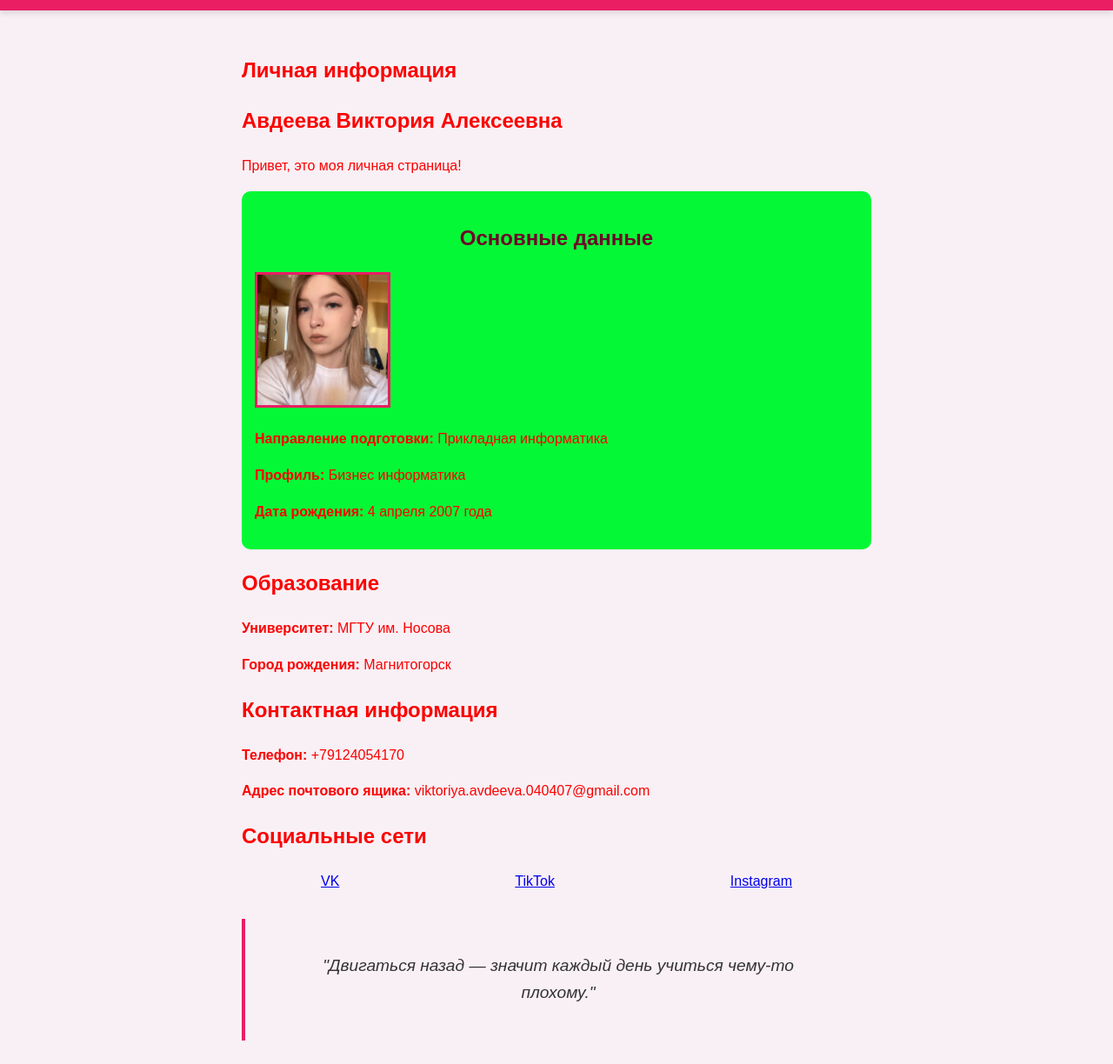
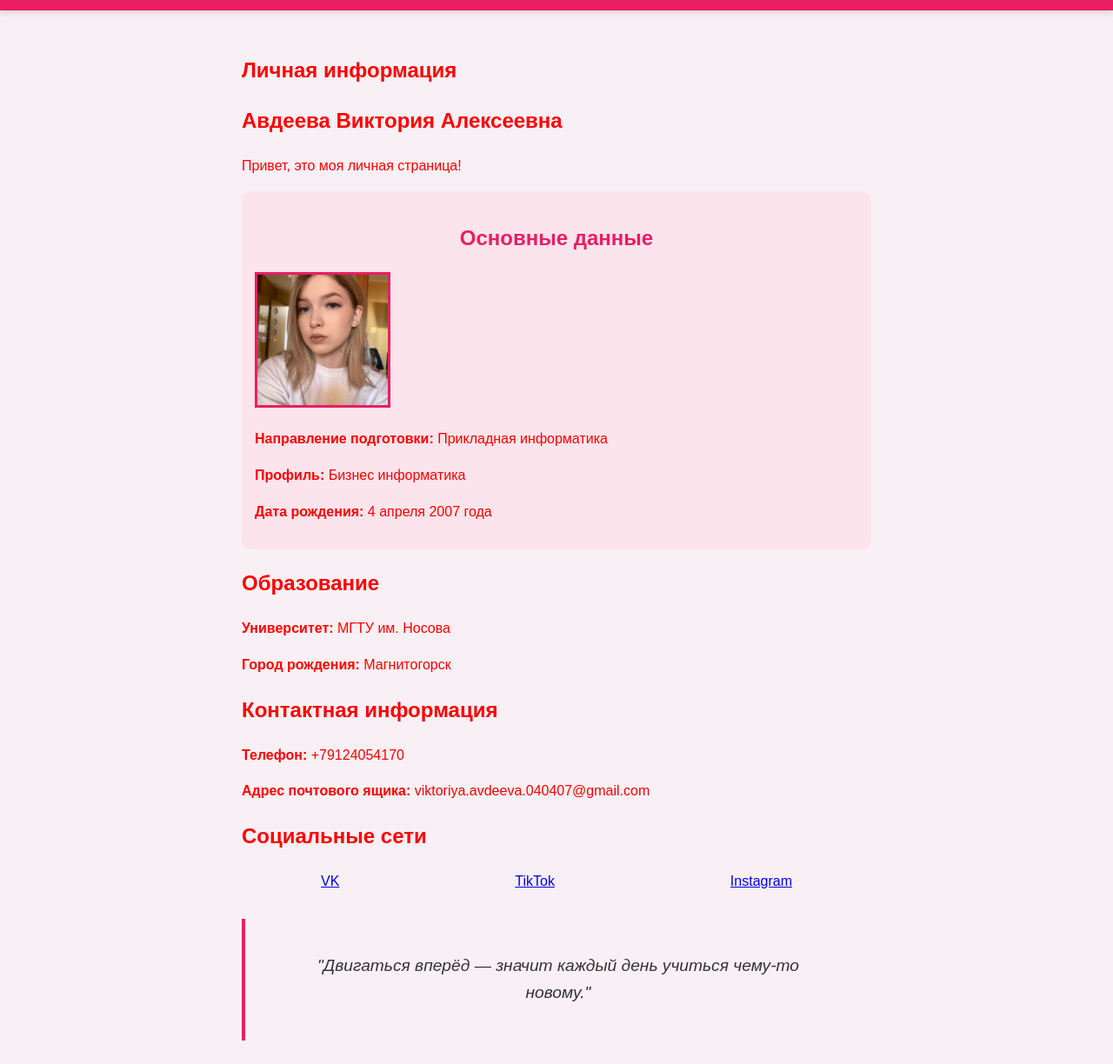
Before and after one commit to wvvish/VisitCard, a plain HTML site: page index.html in a window 1280 px wide. Shown: the part 54-1278 px from the top of the page at 87% size. Drawn offline with Linux system fonts and the light colour scheme.

Commit message:
возвращение предыдущего коммита

```diff
--- a/index.html
+++ b/index.html
@@ -50,8 +50,8 @@
             </div>
 
             <!-- Инлайн стили (3 способ объявления CSS - критерий) -->
-            <div class="profile-section" style="background-color: #05f836; padding: 15px; border-radius: 10px;">
-                <h2 style="color: #6f0629; text-align: center;">Основные данные</h2>
+            <div class="profile-section" style="background-color: #fce4ec; padding: 15px; border-radius: 10px;">
+                <h2 style="color: #e91e63; text-align: center;">Основные данные</h2>
                 <img src="images/photo.jpg" alt="Моя фотография" class="profile-photo" style="width: 150px; height: 150px;">
                 <p><strong>Направление подготовки:</strong> Прикладная информатика</p>
                 <p><strong>Профиль:</strong> Бизнес информатика</p>
@@ -83,7 +83,7 @@
             <!-- Второй флекс-контейнер (2 из 2 требуемых - критерий) -->
             <div class="quote-container flex-container">
                 <blockquote class="quote">
-                    "Двигаться назад — значит каждый день учиться чему-то плохому."
+                    "Двигаться вперёд — значит каждый день учиться чему-то новому."
                 </blockquote>
             </div>
         </section>
```
Also changed, not shown: interests.html (+1 -1 lines).
